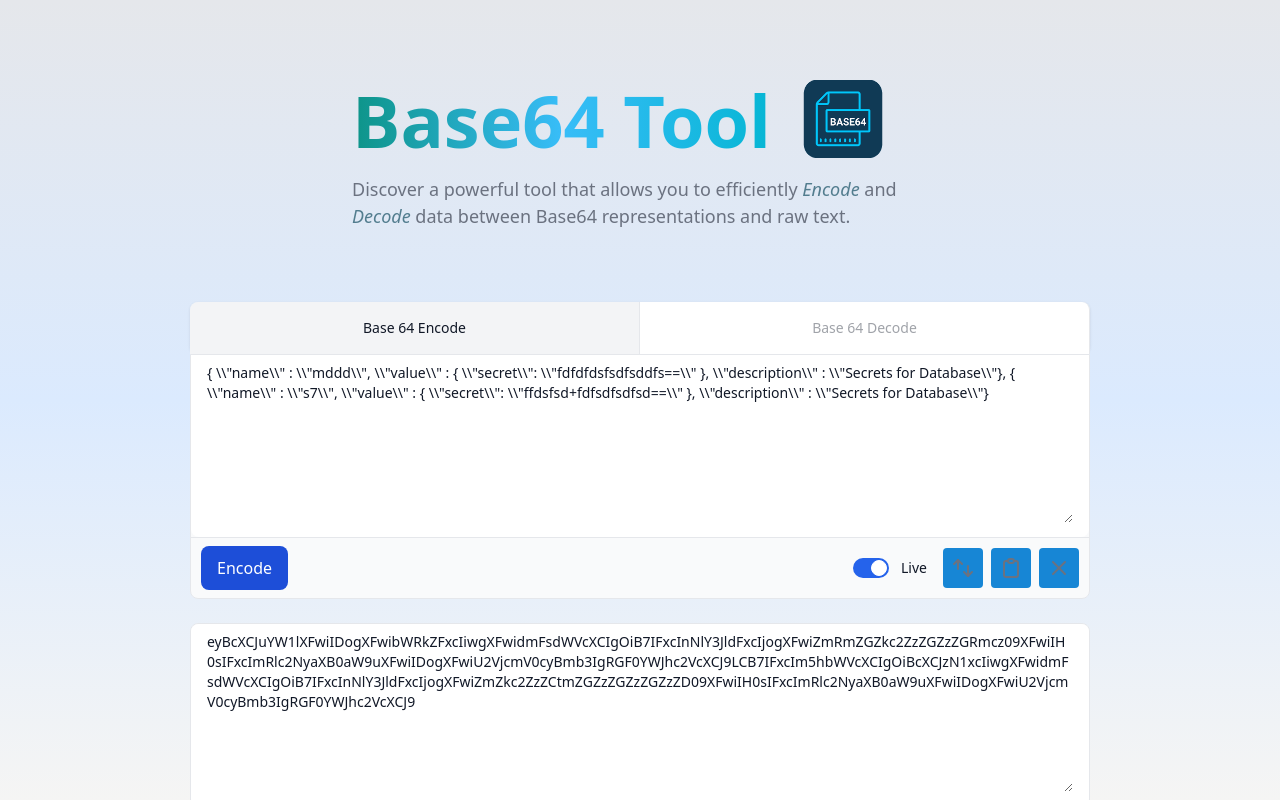
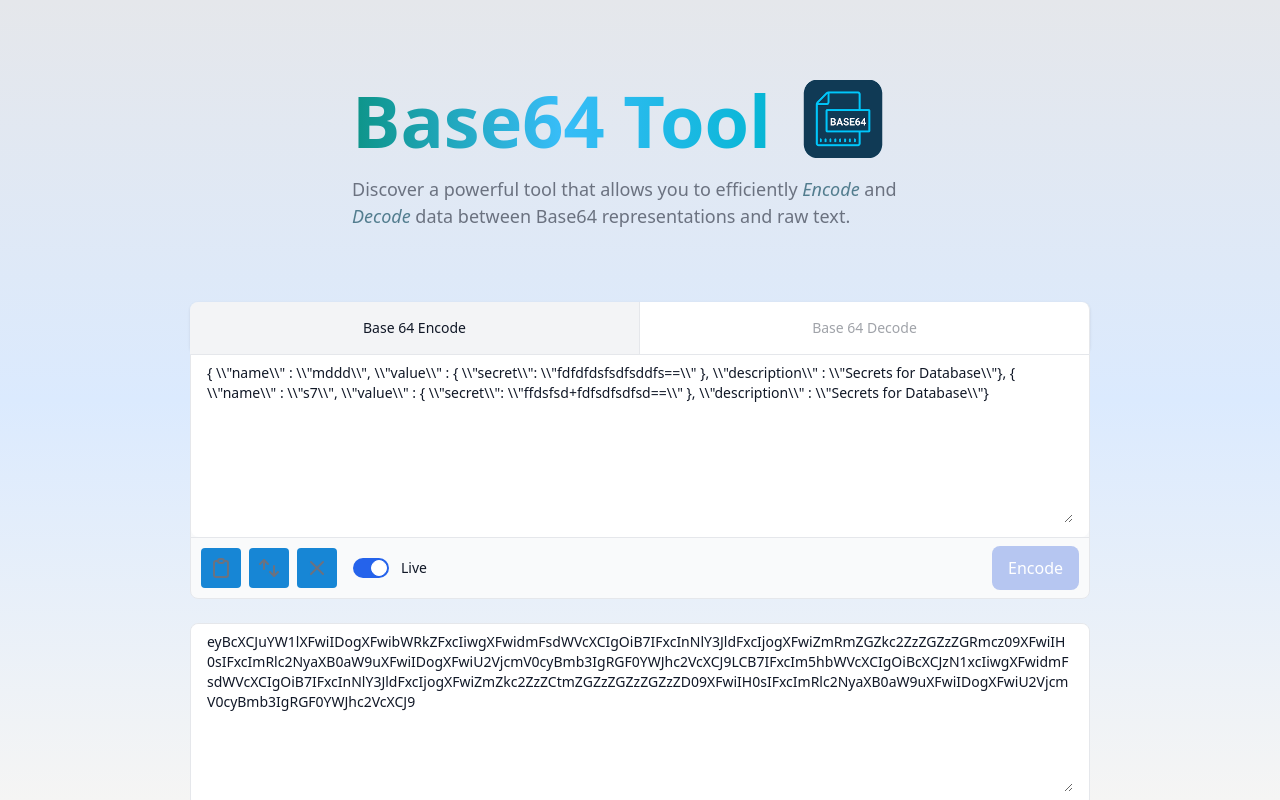
Before and after one commit to luimont/next-js-base64-tool, a Next.js app: page / in a window 1280 px wide. Shown: the top 800 px of the page. Built offline with nearby package versions, Linux system fonts and the light colour scheme.

Commit message:
Add buttons Decode/Encode functionality

```diff
--- a/components/DecodedList.tsx
+++ b/components/DecodedList.tsx
@@ -56,12 +56,11 @@ export const DecodedList = () => {
     isError: false
   })
   const [isDecode, setDecode] = useState(false)
+  const [liveMode, setLiveMode] = useState(true)
+
   const [prettyJson, setPrettyJson] = useState('none') // 'none', 'json', 'doublebarjson'
 
-
-
-  useEffect(() => {
-    if(isDecode) {
+  const DecodeText = () => {
     const textDecoded = decodeBase64(textAreaInput)
     const errorDecodeBase64 = textDecoded == 'Error:Invalid_Base64'
 
@@ -70,11 +69,22 @@ export const DecodedList = () => {
     else
       setTextOutput({text:textDecoded, isError:false})
   }
-    else {
+
+  const EncodeText = () => {
     const textEncoded = encodeBase64(textAreaInput)
     setTextOutput({isError:false, text:textEncoded})
   }
-  },[textAreaInput, isDecode])
+
+  useEffect(() => {
+    if(liveMode){
+      if(isDecode) {
+        DecodeText()
+      }
+      else {
+        EncodeText()
+      }
+    }
+  },[textAreaInput, isDecode, liveMode])
 
 
   const handleTextAreaInputChange = (event: React.ChangeEvent<HTMLTextAreaElement>) => {
@@ -102,6 +112,14 @@ export const DecodedList = () => {
     setDecode(!isDecode)
   }
 
+  const handleDecodeClick = () => {
+    DecodeText()
+  };
+  const handleEncodeClick = () => {
+    EncodeText()
+  };
+
+
   return (
     <section className='flex flex-col'>
 
@@ -112,6 +130,10 @@ export const DecodedList = () => {
         textAreaError={false}
         isDecode={isDecode}
         setDecode={setDecode}
+        liveMode={liveMode}
+        setLiveMode={setLiveMode}
+        handleDecodeClick={handleDecodeClick}
+        handleEncodeClick={handleEncodeClick}
         handleTextAreaChange={handleTextAreaInputChange}
         setTextAreaInput={setTextAreaInput}
         handleSwitchMode={handleSwitchMode}
--- a/components/TextArea.tsx
+++ b/components/TextArea.tsx
@@ -6,8 +6,21 @@ import { IconSwitch } from '@/icons/IconSwitch';
 import { IconPaste } from '@/icons/IconPaste';
 import { IconX } from '@/icons/IconX';
 
-export const TextArea = ({textAreaError = false, ...props}) => {
-  const {textAreaValue, isDecode, handleTextAreaChange, setTextAreaInput, handleSwitchMode, isResultTextArea} = props
+export const TextArea = ({ ...props}) => {
+  const {
+    textAreaValue,
+    isDecode,
+    handleTextAreaChange,
+    setTextAreaInput,
+    handleSwitchMode,
+    isResultTextArea,
+    liveMode,
+    setLiveMode,
+    handleDecodeClick,
+    handleEncodeClick,
+    textAreaError = false
+  } = props
+
   const [toastVisible, setToastVisible] = useState(false)
 
   const swowToast = () => {
@@ -47,6 +60,9 @@ export const TextArea = ({textAreaError = false, ...props}) => {
     setTextAreaInput('')
   };
 
+  const handleLiveMode = (value: boolean) => {
+    console.log('handleLiveMode'+value)
+  };
 
 
   return (
@@ -85,22 +101,16 @@ export const TextArea = ({textAreaError = false, ...props}) => {
             !isResultTextArea
             ?
             <div className="flex items-center justify-between px-2.5 py-2 border-t dark:border-gray-600">
-              <button className="inline-flex items-center py-2.5 px-4 text-s font-medium text-center text-white bg-blue-700 rounded-lg focus:ring-4 focus:ring-blue-200 dark:focus:ring-blue-900 hover:bg-blue-500">
-                {
-                  isDecode ? 'Decode' : 'Encode'
-                }
-              </button>
               <div className="flex items-center gap-2">
-                <Toggle title={"Live"} />
-                <button type="button" onClick={handleSwitchMode} className="inline-flex justify-center items-center p-2 text-gray-500 rounded cursor-pointer hover:text-gray-900 hover:bg-gray-100 dark:text-gray-400 dark:hover:text-white dark:hover:bg-gray-600">
-                  <IconSwitch />
-                </button>
                 <button
                   type="button"
                   onClick={handlePasteButtonClick}
                   className="inline-flex justify-center items-center p-2 text-gray-500 rounded cursor-pointer hover:text-gray-900 hover:bg-gray-100 dark:text-gray-400 dark:hover:text-white dark:hover:bg-gray-600"
                 >
                   <IconPaste />
+                </button>
+                <button type="button" onClick={handleSwitchMode} className="inline-flex justify-center items-center p-2 text-gray-500 rounded cursor-pointer hover:text-gray-900 hover:bg-gray-100 dark:text-gray-400 dark:hover:text-white dark:hover:bg-gray-600">
+                  <IconSwitch />
                 </button>
                 <button
                   type="button"
@@ -109,7 +119,22 @@ export const TextArea = ({textAreaError = false, ...props}) => {
                 >
                   <IconX />
                 </button>
+                <Toggle title={"Live"} liveMode={liveMode} setLiveMode={setLiveMode}/>
               </div>
+              <button
+                disabled={liveMode}
+                onClick={isDecode ? handleDecodeClick : handleEncodeClick }
+                className={`
+                  inline-flex items-center py-2.5 px-4 text-s font-medium text-center
+                  rounded-lg focus:ring-4 text-white focus:ring-blue-200
+                  ${liveMode ? 'bg-blue-700/30' : 'bg-blue-700'}
+                  dark:focus:ring-blue-900 hover:bg-blue-500"
+                `}
+              >
+                {
+                  isDecode ? 'Decode' : 'Encode'
+                }
+              </button>
             </div>
             :
             <div className="flex items-center justify-between px-2.5 py-2 border-t dark:border-gray-600">
--- a/components/Toggle.tsx
+++ b/components/Toggle.tsx
@@ -1,8 +1,23 @@
-import { useState } from "react"
+import { useEffect, useState } from "react"
 
-export const Toggle = ({ title }: { title: string; checked?: boolean }) => {
+/* Forma 1 de definir (sin interface y todos los tipos en linea)
+export const Toggle = ({ title, liveMode, setLiveMode }: { title: string; liveMode: boolean; setLiveMode:React.Dispatch<React.SetStateAction<boolean>>}) => { ...contenido del componente... }
+*/
 
-  const [checked, setChecked] = useState(true)
+/* Forma 2 de definir (con interface) */
+interface ToggleProps {
+  title: string;
+  liveMode: boolean;
+  setLiveMode: React.Dispatch<React.SetStateAction<boolean>>;
+}
+
+export const Toggle: React.FC<ToggleProps> = ({ title, liveMode, setLiveMode }) => {
+
+  const [checked, setChecked] = useState(liveMode)
+
+  useEffect(() => {
+    setLiveMode(checked)
+  },[checked, setLiveMode])
 
   const handleCheckboxChange = (e: React.ChangeEvent<HTMLInputElement>) => {
     setChecked(!checked)
@@ -10,7 +25,7 @@ export const Toggle = ({ title }: { title: string; checked?: boolean }) => {
 
   return (
     <label className="relative inline-flex items-center cursor-pointer mx-2">
-      <input type="checkbox" value="" className="sr-only peer"  onChange={handleCheckboxChange} checked={checked}/>
+      <input type="checkbox" value="" className="sr-only peer" onChange={handleCheckboxChange} checked={checked}/>
       <div className="w-9 h-5 bg-gray-200 peer-focus:outline-none peer-focus:ring-4 peer-focus:ring-blue-300 dark:peer-focus:ring-blue-800 rounded-full peer dark:bg-gray-700 peer-checked:after:translate-x-full rtl:peer-checked:after:-translate-x-full peer-checked:after:border-white after:content-[''] after:absolute after:top-[2px] after:start-[2px] after:bg-white after:border-gray-300 after:border after:rounded-full after:h-4 after:w-4 after:transition-all dark:border-gray-600 peer-checked:bg-blue-600"></div>
       <span className="ms-3 text-sm font-medium text-gray-900 dark:text-gray-300">{title}</span>
     </label>
```
Lines whose indentation alone changed are shown as unchanged.
